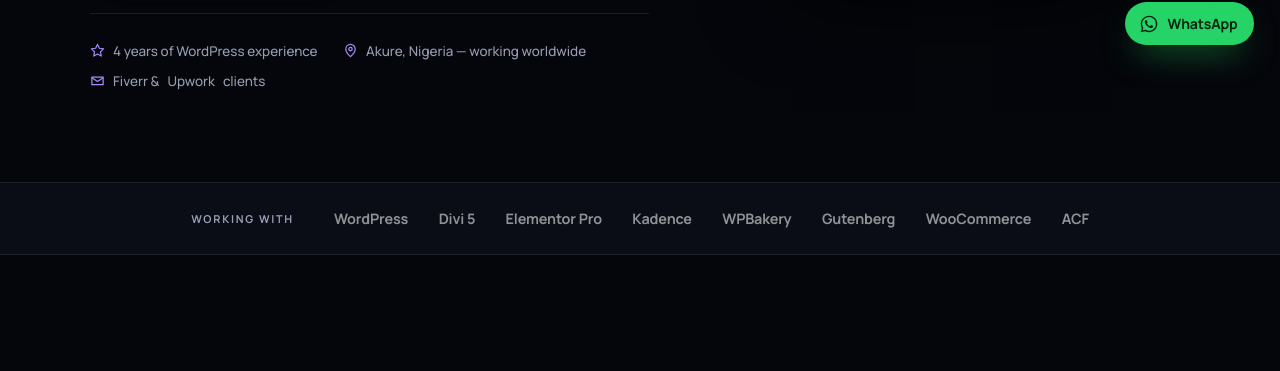
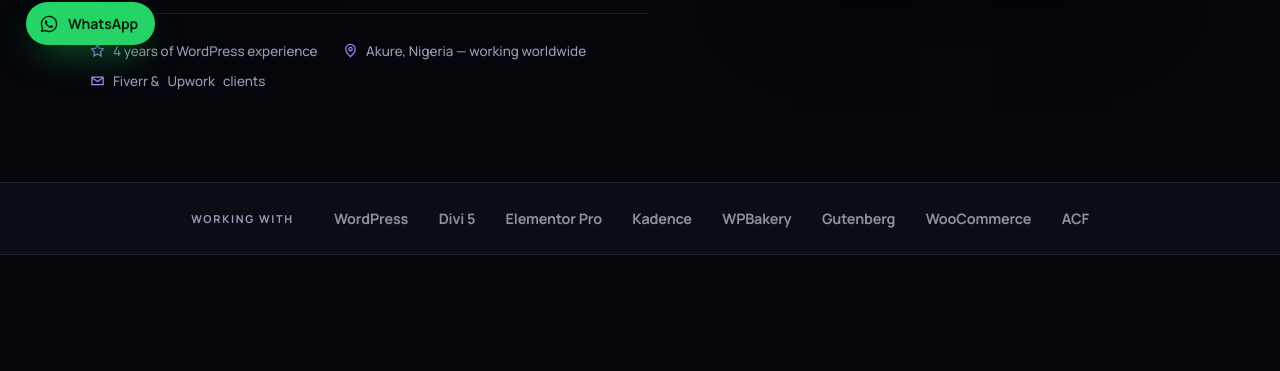
Before and after one commit to christopherbakare26-source/Chris-Digitals, a plain HTML site: page index.html in a window 1280 px wide. Shown: the part 729-1100 px from the top of the page. Drawn offline with Linux system fonts and the light colour scheme.

Commit message:
Update site to v5: move floating WhatsApp button to bottom-left

```diff
--- a/assets/css/styles.css
+++ b/assets/css/styles.css
@@ -1593,7 +1593,7 @@ button { font: inherit; color: inherit; }
 /* ---------- 22. Floating WhatsApp button ---------- */
 .wa-float {
   position: fixed;
-  right: clamp(0.9rem, 3vw, 1.6rem);
+  left: clamp(0.9rem, 3vw, 1.6rem);
   bottom: clamp(0.9rem, 3vw, 1.6rem);
   z-index: 90;
   display: inline-flex;
```
